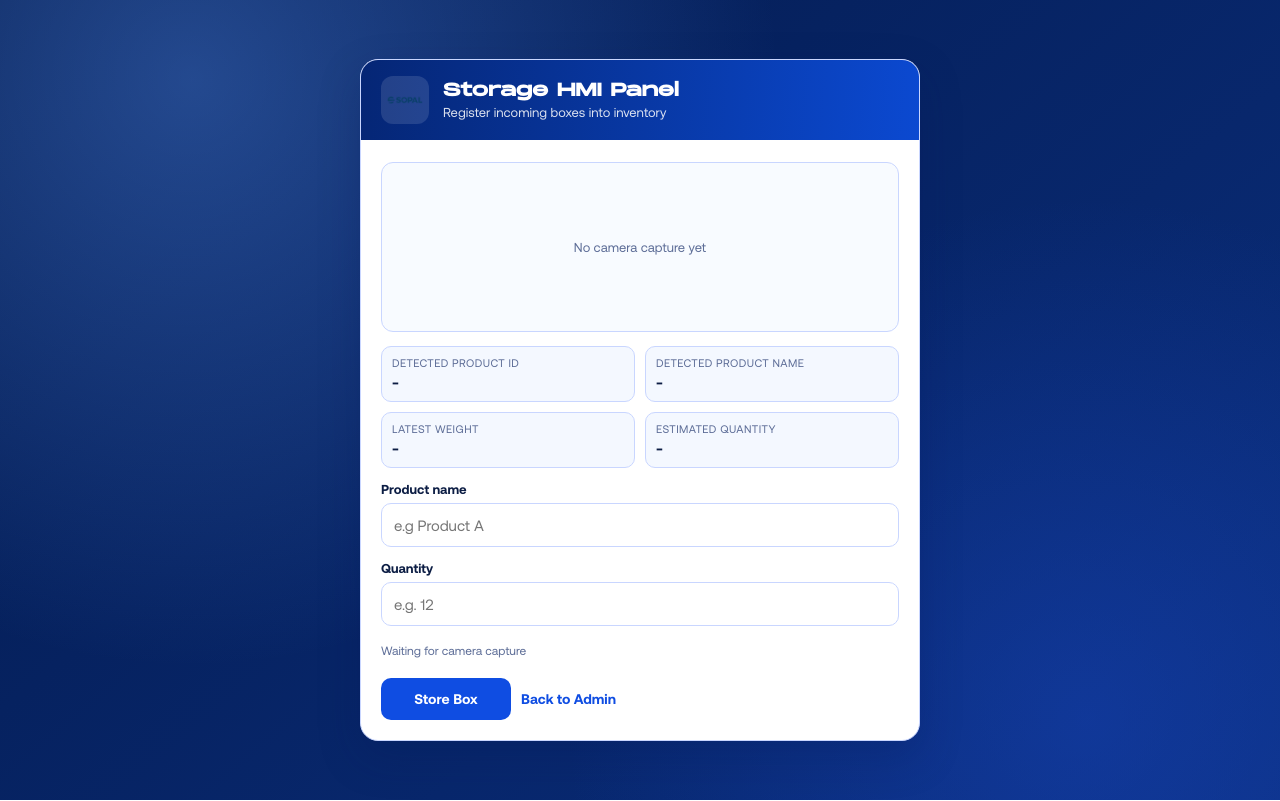
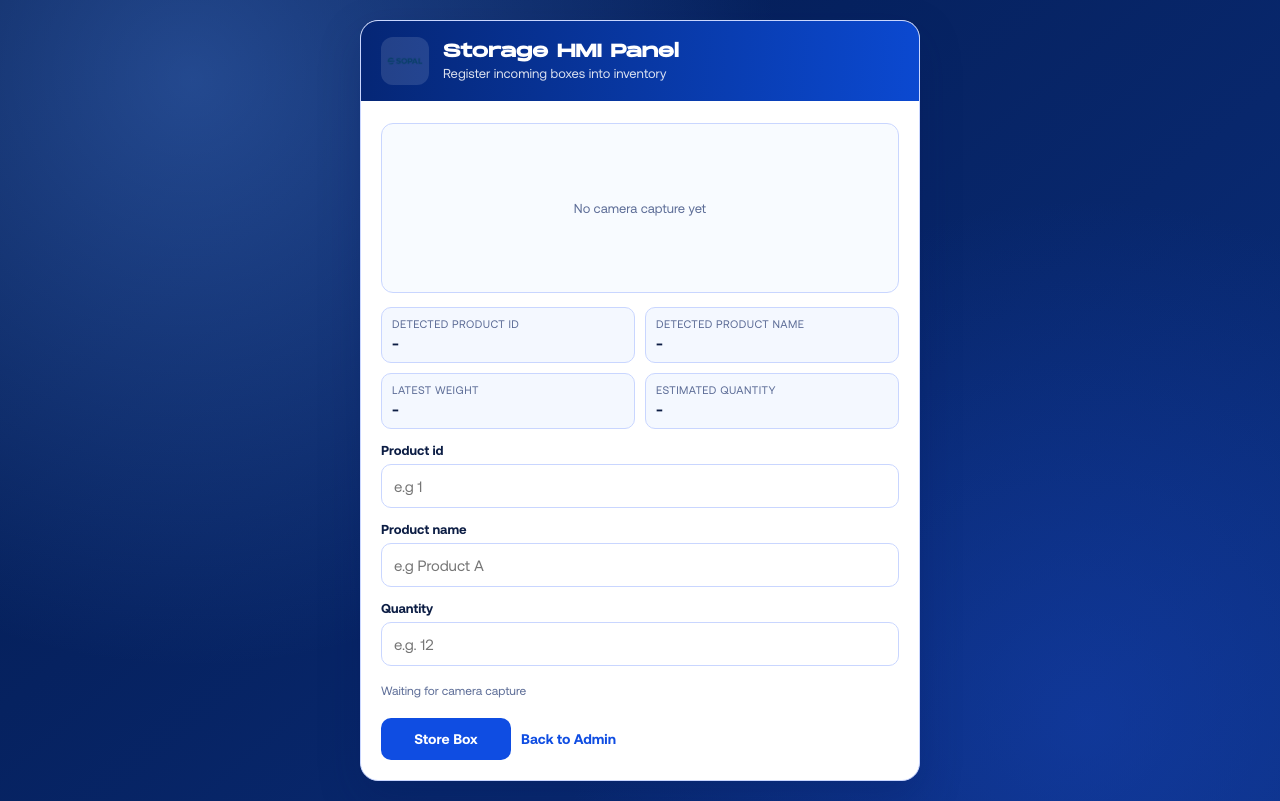
Before and after one commit to Ayoub-Ben-Yedder/MAKEATHON, a Flask app: page /store in a window 1280 px wide. Run offline with Flask 2, Linux system fonts and the light colour scheme.

Commit message:
working storage

```diff
--- a/app.py
+++ b/app.py
@@ -307,7 +307,7 @@ def store():
 		latest_input_state['message'] = 'Box stored successfully'
 		latest_input_state['detected_product_id'] = product.id
 		latest_input_state['detected_product_name'] = product.name
-	return redirect(url_for('admin'))
+	return redirect(url_for('store'))
 
 
 @app.route('/api/input/capture', methods=['POST'])
--- a/templates/input.html
+++ b/templates/input.html
@@ -293,10 +293,13 @@
 			</div>
 
 			<form method="post" action="/store" class="form-grid">
-				<input id="productIdInput" name="product_id" type="hidden">
+				<label>
+					Product id
+					<input id="productIdInput" name="product_id" placeholder="e.g 1" >
+				</label>
 				<label>
 					Product name
-					<input id="productNameInput" name="name" required placeholder="e.g Product A">
+					<input id="productNameInput" name="name" placeholder="e.g Product A">
 				</label>
 				<label>
 					Quantity
```
Also changed, not shown: inventory.db.
